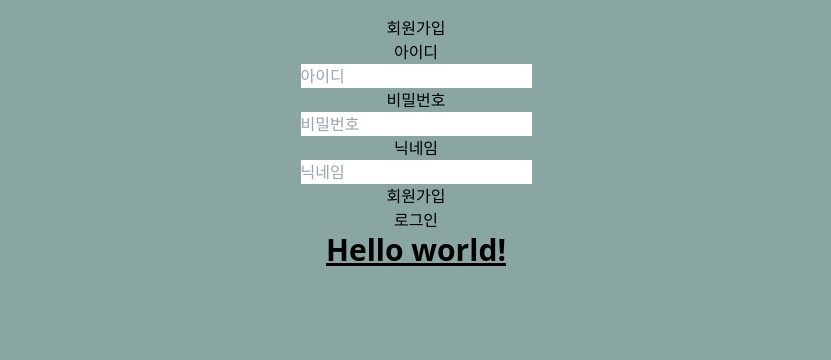
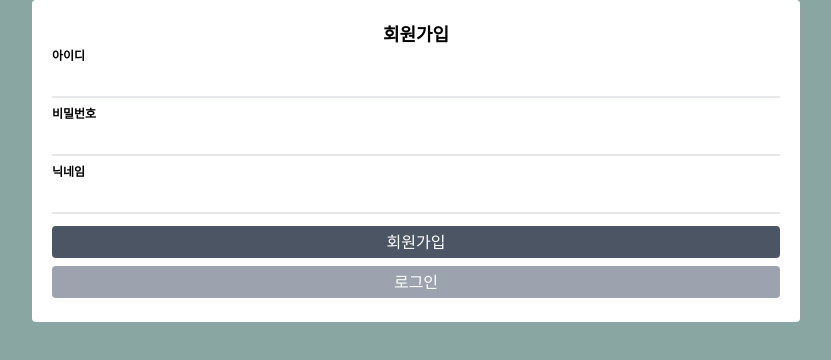
Before and after one commit to reeny404/sparta-03-user-join-login, a React (Vite) app: page /assign-react-js/signUp in a window 1280 px wide. Shown: the top 360 px of the page, without its empty margins (224-1055 px from the left). Built offline with nearby package versions, Linux system fonts and the light colour scheme.

Commit message:
feat: 로그인, 회원가입 페이지 추가

```diff
--- a/src/Week3.jsx
+++ b/src/Week3.jsx
@@ -8,7 +8,7 @@ export default function Week3() {
   return (
     <main
       id="Week3"
-      className="w-full h-full min-h-[100vh] bg-[#8aa6a3] p-4 box-border"
+      className="w-full h-full min-h-[100vh] bg-[#8aa6a3] box-border"
     >
       <Provider store={store}>
         <RouterProvider router={router} />
--- a/src/api/user.api.js
+++ b/src/api/user.api.js
@@ -1,12 +1,12 @@
 import axios from "axios";
-
-const BASE_URL = "https://moneyfulpublicpolicy.co.kr";
 
 class UserAPI {
   #client;
 
   constructor() {
-    this.#client = axios.create({ baseURL: BASE_URL });
+    this.#client = axios.create({
+      baseURL: "https://moneyfulpublicpolicy.co.kr",
+    });
   }
 
   async signUp(id, password, nickname) {
@@ -15,16 +15,39 @@ class UserAPI {
       password,
       nickname,
     });
-    console.log(response);
-    return response;
+    return response.data;
   }
 
   async signIn(id, password) {
-    const response = this.#client.post("/login", {
+    const response = await this.#client.post("/login", {
       id,
       password,
     });
-    return response;
+    return response.data;
+  }
+
+  async getUserInfo(accessToken) {
+    const response = await this.#client.get("/user", {
+      headers: {
+        "Content-Type": "application/json",
+        Authorization: `Bearer ${accessToken}`,
+      },
+    });
+    return response.data;
+  }
+
+  async setProfile(accessToken, img, nickname) {
+    const form = new FormData();
+    form.append("avatar", img);
+    form.append("nickname", nickname);
+
+    const response = await axios.patch("/profile", form, {
+      headers: {
+        "Content-Type": "multipart/form-data",
+        Authorization: `Bearer ${accessToken}`,
+      },
+    });
+    return response.data;
   }
 }
 
--- /dev/null
+++ b/src/components/Header.jsx
@@ -0,0 +1,67 @@
+import { useCallback, useEffect } from "react";
+import { useDispatch } from "react-redux";
+import { useLoaderData, useNavigate } from "react-router";
+import { Link } from "react-router-dom";
+import { logIn, logOut } from "../redux/reducers/auth.reducer";
+
+function Header() {
+  const navigate = useNavigate();
+  const user = useLoaderData();
+  const dispatch = useDispatch();
+  // const { user } = useSelector((state) => state.auth);
+  console.log("header", user);
+
+  const handleLogOut = useCallback(() => {
+    const action = logOut();
+    dispatch(action);
+  }, []);
+
+  useEffect(() => {
+    if (!user) {
+      navigate("/signIn");
+    } else {
+      const action = logIn(user);
+      dispatch(action);
+    }
+  }, []);
+
+  if (!user) {
+    return (
+      <header className="w-full bg-gray-700 text-white px-4 py-3 flex flex-row box-border justify-center items-center">
+        <span className="text-left w-full">
+          <Link to="/" className="mr-4">
+            HOME
+          </Link>
+        </span>
+      </header>
+    );
+  }
+  return (
+    <header className="w-full bg-gray-700 text-white px-4 py-3 flex flex-row box-border justify-center items-center">
+      <span className="text-left w-1/2">
+        <Link to="/" className="mr-4">
+          HOME
+        </Link>
+        <Link to="/profile" className="">
+          내 프로필
+        </Link>
+      </span>
+      <span className="text-right w-1/2">
+        <span className="">
+          <span className="">
+            <img src={user.avatar} />
+          </span>
+          <span>{user.nickname}</span>
+        </span>
+        <button
+          onClick={handleLogOut}
+          className="rounded bg-red-500 py-1.5 px-2 text-sm ml-4"
+        >
+          로그아웃
+        </button>
+      </span>
+    </header>
+  );
+}
+
+export default Header;
--- /dev/null
+++ b/src/components/Header.loader.js
@@ -0,0 +1,21 @@
+import userAPI from "../api/user.api";
+import LocalStorage, { KEY } from "../utils/LocalStorage";
+
+export async function initUserLoader() {
+  const token = LocalStorage.get(KEY._03_ACCESS_TOKEN);
+  if (!token) {
+    return null;
+  }
+
+  const user = await userAPI
+    .getUserInfo(token)
+    .then((response) => {
+      return response;
+    })
+    .catch((e) => {
+      LocalStorage.set(KEY._03_ACCESS_TOKEN, "");
+      throw e;
+    });
+
+  return user;
+}
--- a/src/main.jsx
+++ b/src/main.jsx
@@ -2,8 +2,4 @@ import ReactDOM from "react-dom/client";
 import Week3 from "./Week3";
 import "./index.css";
 
-ReactDOM.createRoot(document.getElementById("root")).render(
-  // <React.StrictMode>
-  <Week3 />
-  // </React.StrictMode>
-);
+ReactDOM.createRoot(document.getElementById("root")).render(<Week3 />);
--- a/src/pages/SignInPage.jsx
+++ b/src/pages/SignInPage.jsx
@@ -1,20 +1,22 @@
 import { useCallback, useRef } from "react";
+import { useDispatch } from "react-redux";
 import { Link, useNavigate } from "react-router-dom";
 import userAPI from "../api/user.api";
+import { logIn } from "../redux/reducers/auth.reducer";
+import LocalStorage, { KEY } from "../utils/LocalStorage";
 
 function SignInPage() {
   const navigate = useNavigate();
+  const dispatch = useDispatch();
   const refId = useRef();
   const refPw = useRef();
-  const refNickName = useRef();
+  // const dispatch = useDispatch();
 
-  const validate = useCallback((id, pw, nickname) => {
+  const validate = useCallback((id, pw) => {
     if (!id) {
       return "아이디를 입력해주세요";
     } else if (!pw) {
       return "비밀번호를 입력해주세요";
-    } else if (!nickname) {
-      return "닉네임을 입력해주세요";
     }
     return null;
   }, []);
@@ -22,16 +24,21 @@ function SignInPage() {
   const handleSignIn = useCallback(() => {
     const id = refId.current.value;
     const pw = refPw.current.value;
-    const nick = refNickName.current.value;
-
-    const validationMessage = validate(id, pw, nick);
+    const validationMessage = validate(id, pw);
     if (validationMessage) {
       alert(validationMessage);
       return;
     }
     userAPI
       .signIn(id, pw)
-      .then(() => {
+      .then((user) => {
+        LocalStorage.set(KEY._03_ACCESS_TOKEN, user.accessToken);
+        const action = logIn({
+          id: user.userId,
+          nickname: user.nickname,
+          avatar: user.avatar,
+        });
+        dispatch(action);
         navigate("/");
       })
       .catch((error) => {
@@ -41,14 +48,38 @@ function SignInPage() {
   }, []);
 
   return (
-    <article className="flex flex-row">
-      <span>로그인</span>
-      <span>아이디</span>
-      <input ref={refId} placeholder="아이디" />
-      <span>비밀번호</span>
-      <input ref={refPw} placeholder="비밀번호" type="password" />
-      <button onClick={handleSignIn}>로그인</button>
-      <Link to="/signUp">회원가입</Link>
+    <article className="flex flex-col justify-center items-center bg-white rounded w-3/5 m-auto p-5">
+      <h3 className="font-bold text-lg">로그인</h3>
+      <label className="w-full text-xs text-left font-bold" htmlFor="InputId">
+        아이디
+      </label>
+      <input
+        autoFocus
+        id="InputId"
+        ref={refId}
+        className="w-full border-b-2 indent-1 p-1 mb-2 outline-none"
+      />
+      <label className="w-full text-xs text-left font-bold" htmlFor="InputPw">
+        비밀번호
+      </label>
+      <input
+        id="InputPw"
+        ref={refPw}
+        type="password"
+        className="w-full border-b-2 indent-1 p-1 mb-2 outline-none"
+      />
+      <button
+        onClick={handleSignIn}
+        className="w-full rounded bg-gray-600 text-white p-1 m-1"
+      >
+        로그인
+      </button>
+      <Link
+        to="/signUp"
+        className="w-full rounded bg-gray-400 text-white p-1 m-1 text-center"
+      >
+        회원가입
+      </Link>
     </article>
   );
 }
--- a/src/pages/SignUpPage.jsx
+++ b/src/pages/SignUpPage.jsx
@@ -42,17 +42,49 @@ function SignUpPage() {
   };
 
   return (
-    <div className="flex flex-col justify-center items-center">
-      <span>회원가입</span>
-      <span>아이디</span>
-      <input ref={refId} placeholder="아이디" />
-      <span>비밀번호</span>
-      <input ref={refPw} placeholder="비밀번호" type="password" />
-      <span>닉네임</span>
-      <input ref={refNickName} placeholder="닉네임" />
-      <button onClick={handleSignUp}>회원가입</button>
-      <Link to="/signIn">로그인</Link>
-      <h1 className="text-3xl font-bold underline">Hello world!</h1>
+    <div className="flex flex-col justify-center items-center bg-white rounded w-3/5 m-auto p-5">
+      <h3 className="font-bold text-lg">회원가입</h3>
+      <label className="w-full text-xs text-left font-bold" htmlFor="InputId">
+        아이디
+      </label>
+      <input
+        autoFocus
+        id="InputId"
+        ref={refId}
+        className="w-full border-b-2 indent-1 p-1 mb-2 outline-none"
+      />
+      <label className="w-full text-xs text-left font-bold" htmlFor="InputPw">
+        비밀번호
+      </label>
+      <input
+        id="InputPw"
+        ref={refPw}
+        type="password"
+        className="w-full border-b-2 indent-1 p-1 mb-2 outline-none"
+      />
+      <label
+        className="w-full text-xs text-left font-bold"
+        htmlFor="InputNickName"
+      >
+        닉네임
+      </label>
+      <input
+        id="InputNickName"
+        ref={refNickName}
+        className="w-full border-b-2 indent-1 p-1 mb-2 outline-none"
+      />
+      <button
+        onClick={handleSignUp}
+        className="w-full rounded bg-gray-600 text-white p-1 m-1"
+      >
+        회원가입
+      </button>
+      <Link
+        to="/signIn"
+        className="w-full rounded bg-gray-400 text-white p-1 m-1 text-center"
+      >
+        로그인
+      </Link>
     </div>
   );
 }
--- /dev/null
+++ b/src/redux/reducers/auth.reducer.js
@@ -0,0 +1,22 @@
+import { createSlice } from "@reduxjs/toolkit";
+
+const authSlice = createSlice({
+  initialState: { user: null },
+  name: "auth",
+  reducers: {
+    logIn: (state, action) => {
+      const user = action.payload;
+      state.user = {
+        id: user.id,
+        nickname: user.nickname,
+        avatar: user.avatar,
+      };
+    },
+    logOut: (state) => {
+      state.user = null;
+    },
+  },
+});
+
+export const authReducer = authSlice.reducer;
+export const { logIn, logOut } = authSlice.actions;
--- a/src/redux/store.js
+++ b/src/redux/store.js
@@ -1,9 +1,11 @@
 import { configureStore } from "@reduxjs/toolkit";
+import { authReducer } from "./reducers/auth.reducer";
 import spendingsReducer from "./reducers/spendings.reducer";
 
 const store = configureStore({
   reducer: {
     spendings: spendingsReducer,
+    auth: authReducer,
   },
 });
 
--- a/src/utils/LocalStorage.js
+++ b/src/utils/LocalStorage.js
@@ -1,6 +1,7 @@
 export const KEY = {
   _00_ACTIVE_WEEK: "00-active-week",
   _02_MONTH: "02-cashbook-month",
+  _03_ACCESS_TOKEN: "03-user-token",
 };
 
 class LocalStorage {
```
Also changed, not shown: jsonconfig.js (added), src/redux-차례로 생각해보기.txt (deleted).
